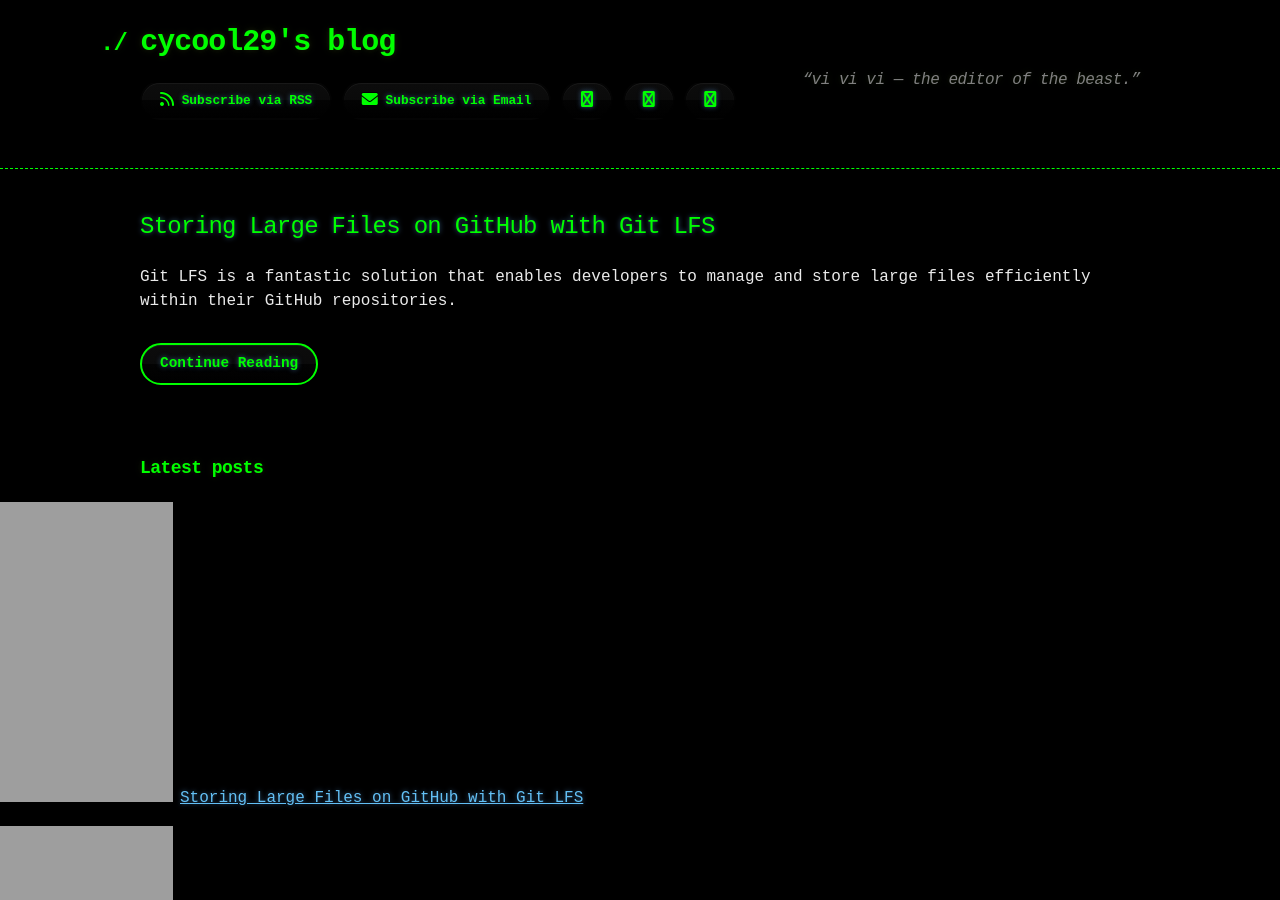
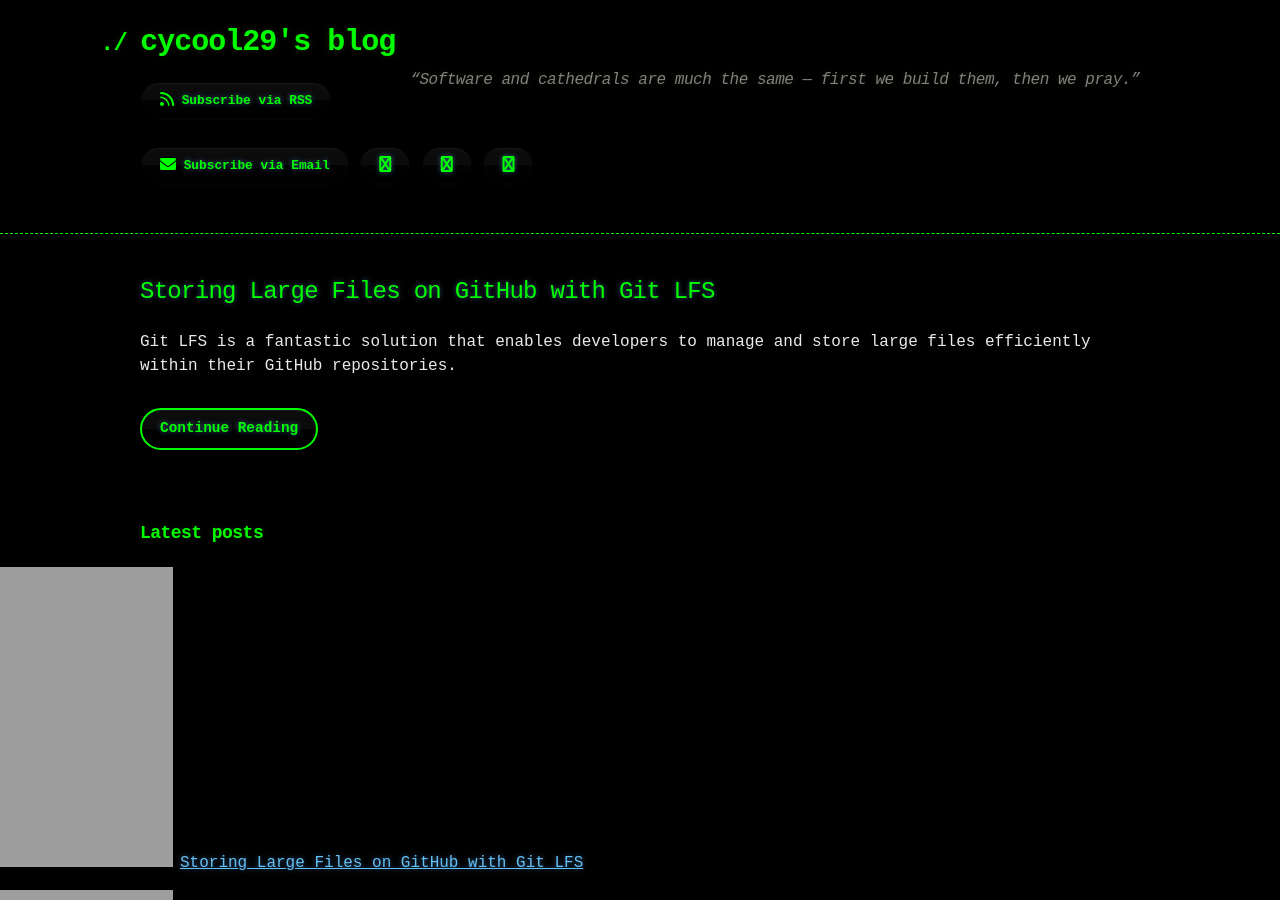
Before and after one commit to cycool29/cycool29.github.io, a Jekyll site: the page built from index.md, in a window 1280 px wide and 900 px high. Built offline with Jekyll 4.4.1, drawn with Linux system fonts in a browser that asks for light colours; a style sheet for code colours, icons or effects is not loaded.

Commit message:
Update quotes

```diff
--- a/_config.yml
+++ b/_config.yml
@@ -1,5 +1,5 @@
 title: cycool29's blog
-description: "“vi vi vi — the editor of the beast.” "
+description: "“Software and cathedrals are much the same — first we build them, then we pray.” "
 bio: A high school student. Intermediate in Python, Git, Bash. Learning JavaScript. He/Him. "
 author: cycool29
 url: https://cycool29.github.io
```
